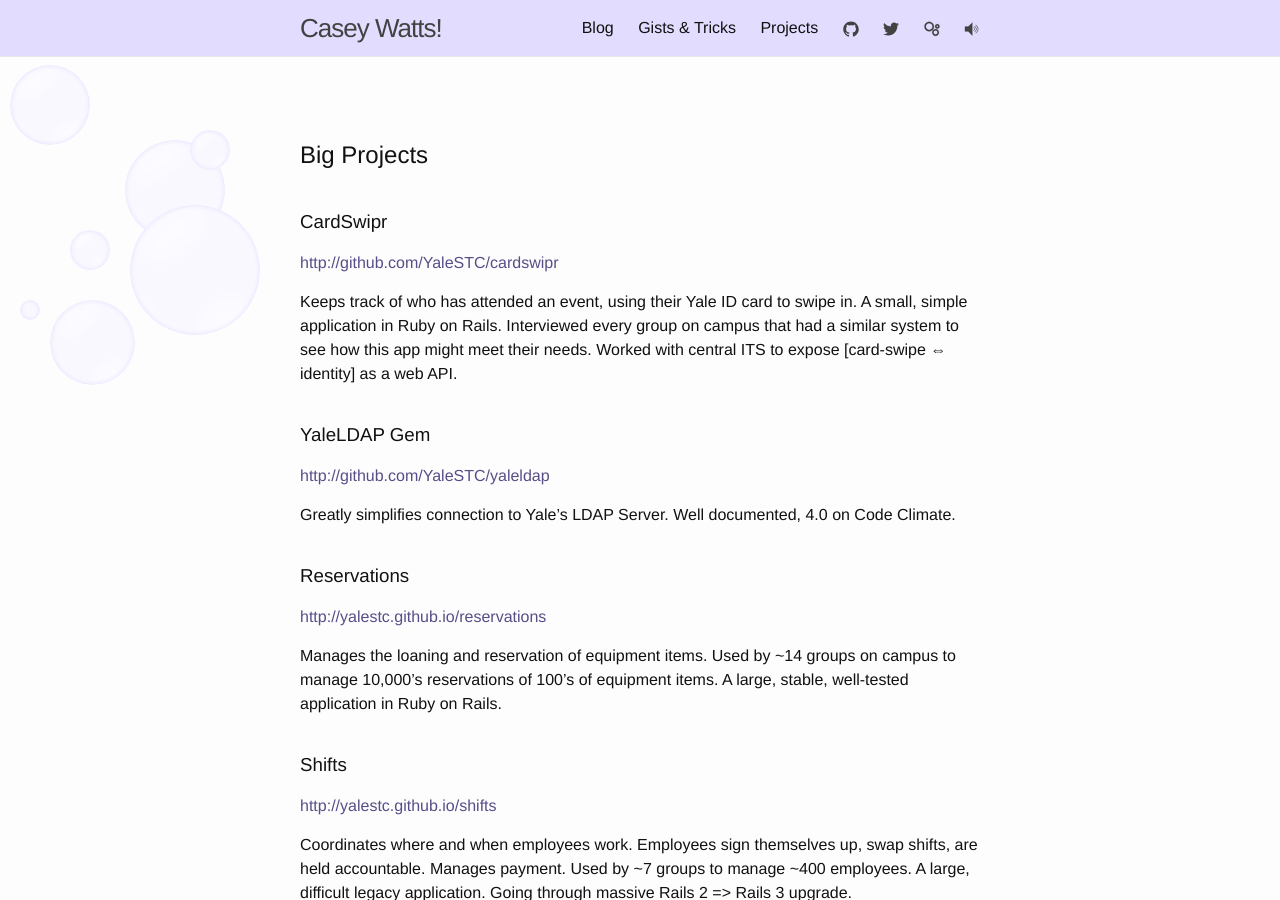
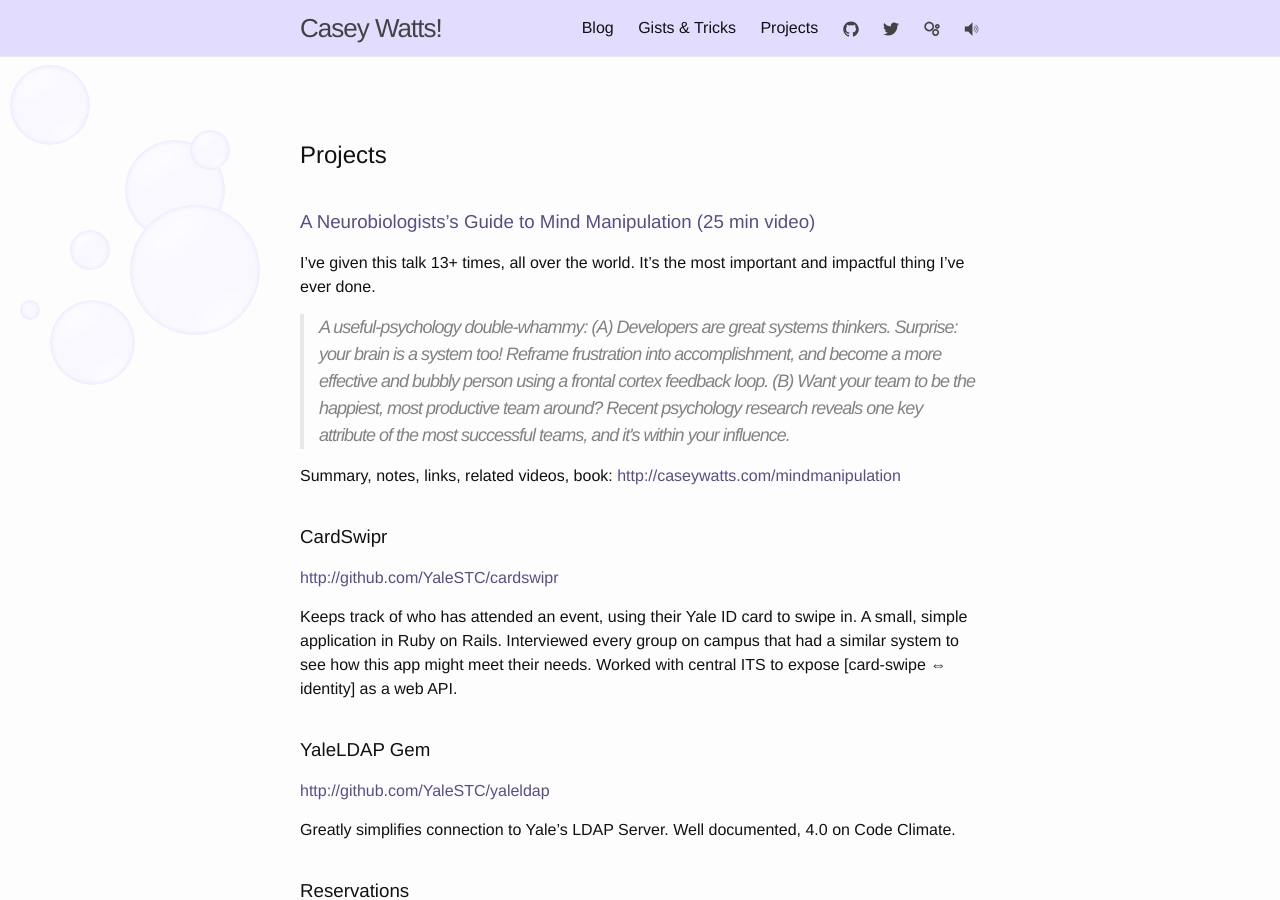
Before and after one commit to caseywatts/caseywatts.github.io, a Jekyll site: the page built from projects.md, in a window 1280 px wide and 900 px high. Built offline with Jekyll 4.4.1, drawn with Linux system fonts in a browser that asks for light colours.

Commit message:
put neurobiologist's guide on both gists and tricks AND projects

```diff
--- /dev/null
+++ b/_includes/neurobiologists_guide.md
@@ -0,0 +1,8 @@
+### [A Neurobiologists's Guide to Mind Manipulation (25 min video)](http://caseywatts.com/mindmanipulationvideo)
+I've given this talk 13+ times, all over the world. It's the most important and impactful thing I've ever done.
+
+<blockquote>
+A useful-psychology double-whammy: (A) Developers are great systems thinkers. Surprise: your brain is a system too! Reframe frustration into accomplishment, and become a more effective and bubbly person using a frontal cortex feedback loop. (B) Want your team to be the happiest, most productive team around? Recent psychology research reveals one key attribute of the most successful teams, and it's within your influence.
+</blockquote>
+
+Summary, notes, links, related videos, book: <http://caseywatts.com/mindmanipulation>
--- a/projects.md
+++ b/projects.md
@@ -4,7 +4,9 @@
 group: navigation
 ---
 
-## Big Projects
+## Projects
+
+{% include neurobiologists_guide.md %}
 
 ### CardSwipr
 <http://github.com/YaleSTC/cardswipr>
```
Also changed, not shown: gists-and-tricks.md (+1 -9 lines).
